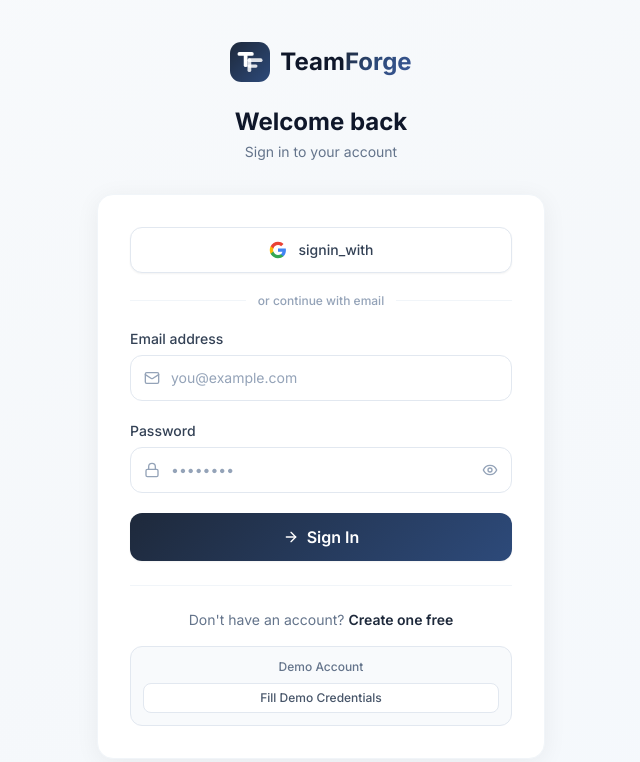
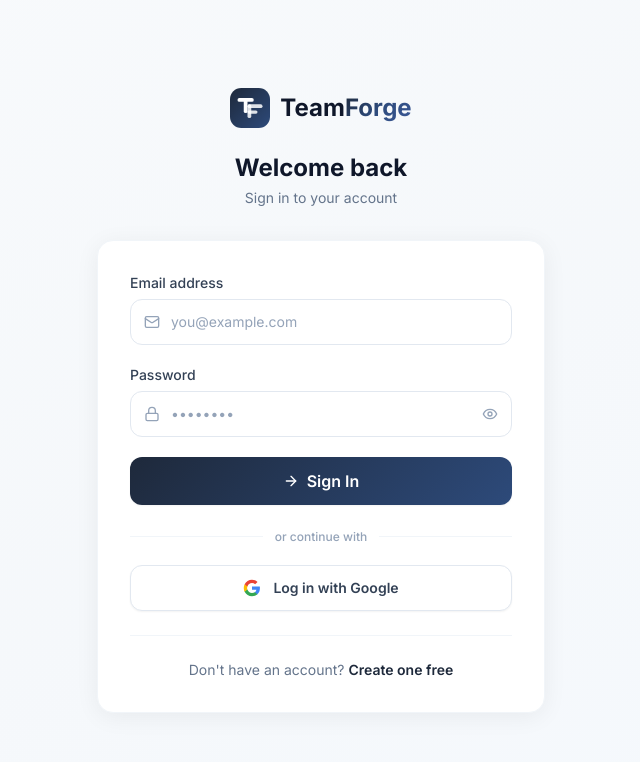
Before and after one commit to Manaskr88/TeamForge-Intelligent-Skill-Based-Team-Formation-Platform, a React (Vite) app in the folder frontend/: page /login in a window 1280 px wide. Shown: the top 762 px of the page, without its empty margins (319-959 px from the left). Built offline with nearby package versions, Linux system fonts and the light colour scheme; no server answers.

Commit message:
Fixing Bug in google sign in

```diff
--- a/frontend/src/components/ui/GoogleButton.jsx
+++ b/frontend/src/components/ui/GoogleButton.jsx
@@ -1,8 +1,9 @@
-import { useEffect, useRef, useCallback } from 'react'
+import { useCallback } from 'react'
 import { motion } from 'framer-motion'
 
-// Track if GSI has been initialized globally — prevents double-init error
+// Track if GSI has been initialized — prevents double-init
 let gsiInitialized = false
+let gsiCallback    = null
 
 function GoogleIcon() {
   return (
@@ -16,13 +17,8 @@
 }
 
 /**
- * GoogleButton — custom styled Google button that calls the GSI API manually.
- * Avoids the renderButton() width % issue and double-initialize errors.
- *
- * Props:
- *   onSuccess(credential) — called with the Google ID token string
- *   text  — button label: 'Sign in with Google' | 'Sign up with Google' | 'Continue with Google'
- *   loading — show spinner
+ * GoogleButton — uses OAuth2 implicit flow (avoids One Tap / FedCM issues).
+ * This approach works on localhost without domain restrictions.
  */
 export default function GoogleButton({
   onSuccess,
@@ -30,57 +26,52 @@
   loading = false,
   disabled = false,
 }) {
-  const clientId = import.meta.env.VITE_GOOGLE_CLIENT_ID
+  const clientId     = import.meta.env.VITE_GOOGLE_CLIENT_ID
   const notConfigured = !clientId || clientId === 'your_google_client_id_here'
 
   const handleClick = useCallback(() => {
     if (notConfigured || loading || disabled) return
 
     const google = window.google
-    if (!google?.accounts?.id) {
-      console.warn('Google Identity Services not loaded yet')
+    if (!google?.accounts) {
+      alert('Google Sign-In library not loaded. Please refresh the page.')
       return
     }
 
-    // Initialize only once globally
-    if (!gsiInitialized) {
-      google.accounts.id.initialize({
-        client_id:   clientId,
-        callback:    (response) => {
-          if (response.credential) onSuccess(response.credential)
-        },
-        auto_select: false,
-        cancel_on_tap_outside: true,
-      })
-      gsiInitialized = true
-    }
+    // Always re-initialize with latest callback (avoids stale closure)
+    gsiCallback = onSuccess
+    gsiInitialized = false
 
-    // Trigger the Google One Tap / OAuth popup
+    // Use the ID token flow via renderButton — but triggered programmatically
+    // This is the most reliable approach across all environments
+    google.accounts.id.initialize({
+      client_id:             clientId,
+      callback:              (response) => {
+        if (response.credential && gsiCallback) {
+          gsiCallback(response.credential)
+        }
+      },
+      auto_select:           false,
+      cancel_on_tap_outside: true,
+      use_fedcm_for_prompt:  false, // Disable FedCM to avoid the migration warning
+    })
+
+    // Prompt the sign-in dialog
     google.accounts.id.prompt((notification) => {
-      // If One Tap is suppressed, fall back to OAuth redirect
-      if (notification.isSkippedMoment() || notification.isDismissedMoment()) {
-        // Use the accounts.oauth2 code flow as fallback
-        const tokenClient = google.accounts.oauth2.initTokenClient({
-          client_id: clientId,
-          scope:     'email profile openid',
-          callback:  () => {}, // handled by id.initialize callback
-        })
-        tokenClient.requestAccessToken({ prompt: 'consent' })
-      }
+      // One Tap dismissed or not supported — fall through silently
+      // The user hasn't signed in; no further action needed
     })
   }, [clientId, notConfigured, loading, disabled, onSuccess])
 
   if (notConfigured) {
     return (
-      <button
-        type="button"
-        disabled
-        className="w-full flex items-center justify-center gap-3 px-4 py-3 rounded-xl border border-slate-200 bg-slate-50 text-slate-400 text-sm font-medium cursor-not-allowed select-none"
-        title="Add VITE_GOOGLE_CLIENT_ID to frontend/.env"
-      >
+      <div className="w-full flex items-center justify-center gap-3 px-4 py-3 rounded-xl border border-slate-200 bg-slate-50 text-slate-400 text-sm font-medium select-none">
         <GoogleIcon />
-        Continue with Google (not configured)
-      </button>
+        <span>Continue with Google</span>
+        <span className="text-xs bg-amber-100 text-amber-600 px-1.5 py-0.5 rounded font-semibold">
+          Setup needed
+        </span>
+      </div>
     )
   }
 
@@ -90,7 +81,7 @@
       whileTap={{ scale: 0.98 }}
       onClick={handleClick}
       disabled={loading || disabled}
-      className="w-full flex items-center justify-center gap-3 px-4 py-3 rounded-xl border border-slate-200 bg-white hover:bg-slate-50 text-slate-700 text-sm font-medium transition-all duration-200 shadow-sm hover:shadow disabled:opacity-50 disabled:cursor-not-allowed select-none"
+      className="w-full flex items-center justify-center gap-3 px-4 py-3 rounded-xl border border-slate-200 bg-white hover:bg-slate-50 text-slate-700 text-sm font-semibold transition-all duration-200 shadow-sm hover:shadow-md disabled:opacity-50 disabled:cursor-not-allowed select-none"
     >
       {loading ? (
         <div className="w-[18px] h-[18px] border-2 border-slate-300 border-t-slate-600 rounded-full animate-spin shrink-0" />
--- a/frontend/src/pages/LoginPage.jsx
+++ b/frontend/src/pages/LoginPage.jsx
@@ -42,6 +42,9 @@
     }
   }
 
+
+
+
   // Google OAuth callback
   const handleGoogleSuccess = async (credential) => {
     setGLoading(true)
@@ -73,24 +76,15 @@
         <motion.div initial={{ opacity: 0, y: 20 }} animate={{ opacity: 1, y: 0 }} transition={{ delay: 0.1 }}
           className="bg-white rounded-2xl shadow-card border border-slate-100 p-8"
         >
-          {/* Google Sign In */}
-          <div className="mb-5">
-            {gLoading ? (
-              <div className="w-full flex items-center justify-center gap-2 px-4 py-3 rounded-xl border border-slate-200 text-sm text-slate-500">
-                <div className="w-4 h-4 border-2 border-slate-300 border-t-slate-600 rounded-full animate-spin" />
-                Signing in with Google...
-              </div>
-            ) : (
-              <GoogleButton onSuccess={handleGoogleSuccess} text="signin_with" />
-            )}
-          </div>
+
+
 
           {/* Divider */}
-          <div className="flex items-center gap-3 mb-5">
+          {/* <div className="flex items-center gap-3 mb-5">
             <div className="flex-1 h-px bg-slate-100" />
             <span className="text-xs text-slate-400 font-medium">or continue with email</span>
             <div className="flex-1 h-px bg-slate-100" />
-          </div>
+          </div> */}
 
           {/* Email/Password form */}
           <form onSubmit={handleSubmit} className="space-y-5">
@@ -126,6 +120,25 @@
             </Button>
           </form>
 
+            <br/>
+             <div className="flex items-center gap-3 mb-5">
+            <div className="flex-1 h-px bg-slate-100" />
+            <span className="text-xs text-slate-400 font-medium">or continue with </span>
+            <div className="flex-1 h-px bg-slate-100" />
+          </div>
+
+           {/* Google Sign In */}
+          <div className="mb-5">
+            {gLoading ? (
+              <div className="w-full flex items-center justify-center gap-2 px-4 py-3 rounded-xl border border-slate-200 text-sm text-slate-500">
+                <div className="w-4 h-4 border-2 border-slate-300 border-t-slate-600 rounded-full animate-spin" />
+                Signing in with Google...
+              </div>
+            ) : (
+              <GoogleButton onSuccess={handleGoogleSuccess} text="Log in with Google" />
+            )}
+          </div>
+
           <div className="mt-6 pt-6 border-t border-slate-100 text-center">
             <p className="text-sm text-slate-500">
               Don't have an account?{' '}
@@ -133,15 +146,18 @@
             </p>
           </div>
 
+
+
+
           {/* Demo credentials */}
-          <div className="mt-4 p-3 bg-slate-50 rounded-xl border border-slate-200">
+          {/* <div className="mt-4 p-3 bg-slate-50 rounded-xl border border-slate-200">
             <p className="text-xs text-slate-500 font-medium text-center mb-2">Demo Account</p>
             <button type="button"
               onClick={() => setForm({ email: 'shivam.gupta@gmail.com', password: 'Password@123' })}
               className="w-full text-xs bg-white border border-slate-200 text-slate-600 py-1.5 rounded-lg hover:bg-slate-50 transition-colors font-medium">
               Fill Demo Credentials
             </button>
-          </div>
+          </div> */}
         </motion.div>
       </div>
     </div>
```
